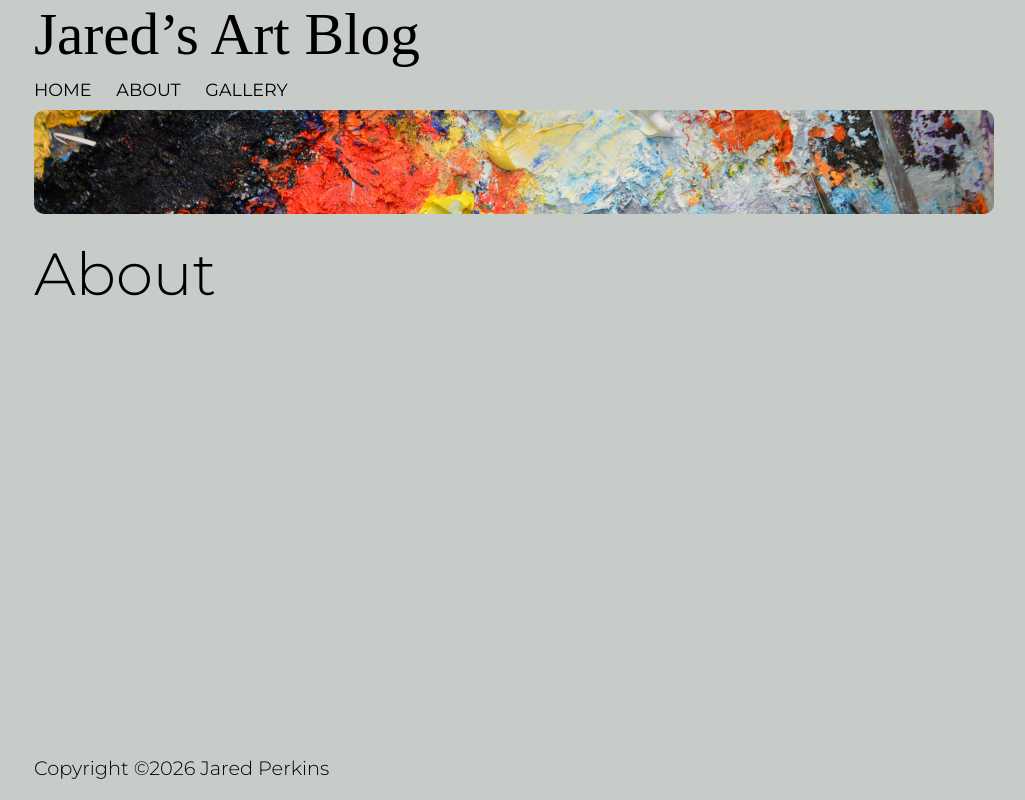
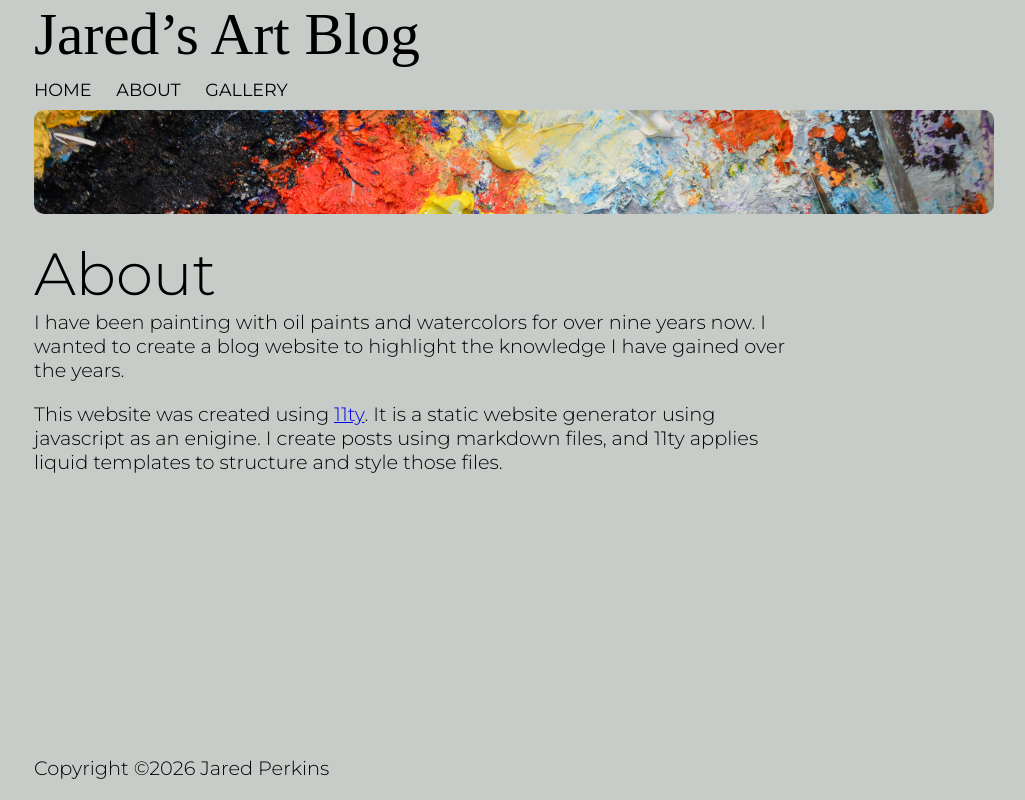
Before and after one commit to MemphisThoth/artworkblog, an Eleventy site: page src/about.html in a window 1280 px wide. Shown: the whole page, without its empty margins (126-1151 px from the left). Built offline with nearby package versions, Linux system fonts and the light colour scheme; Eleventy itself is replaced by a stand-in of ours; files that its build step writes are made by us from their sources; a web font is replaced by a local one.

Commit message:
About page finished.

```diff
--- a/src/about.html
+++ b/src/about.html
@@ -15,6 +15,14 @@ permalink: about.html
         {% include "partials/header.html" %}
         <main>
             <h1>About</h1>
+            <p>I have been painting with oil paints and watercolors for over nine
+                years now. I wanted to create a blog website to highlight the
+                knowledge I have gained over the years.
+            </p>
+            <p>This website was created using <a href="https://11ty.dev">11ty</a>.
+            It is a static website generator using javascript as an enigine. I
+            create posts using markdown files, and 11ty applies liquid templates to structure
+            and style those files.</p>
         </main>
         {% include "partials/footer.html" %}
     </div>
```
